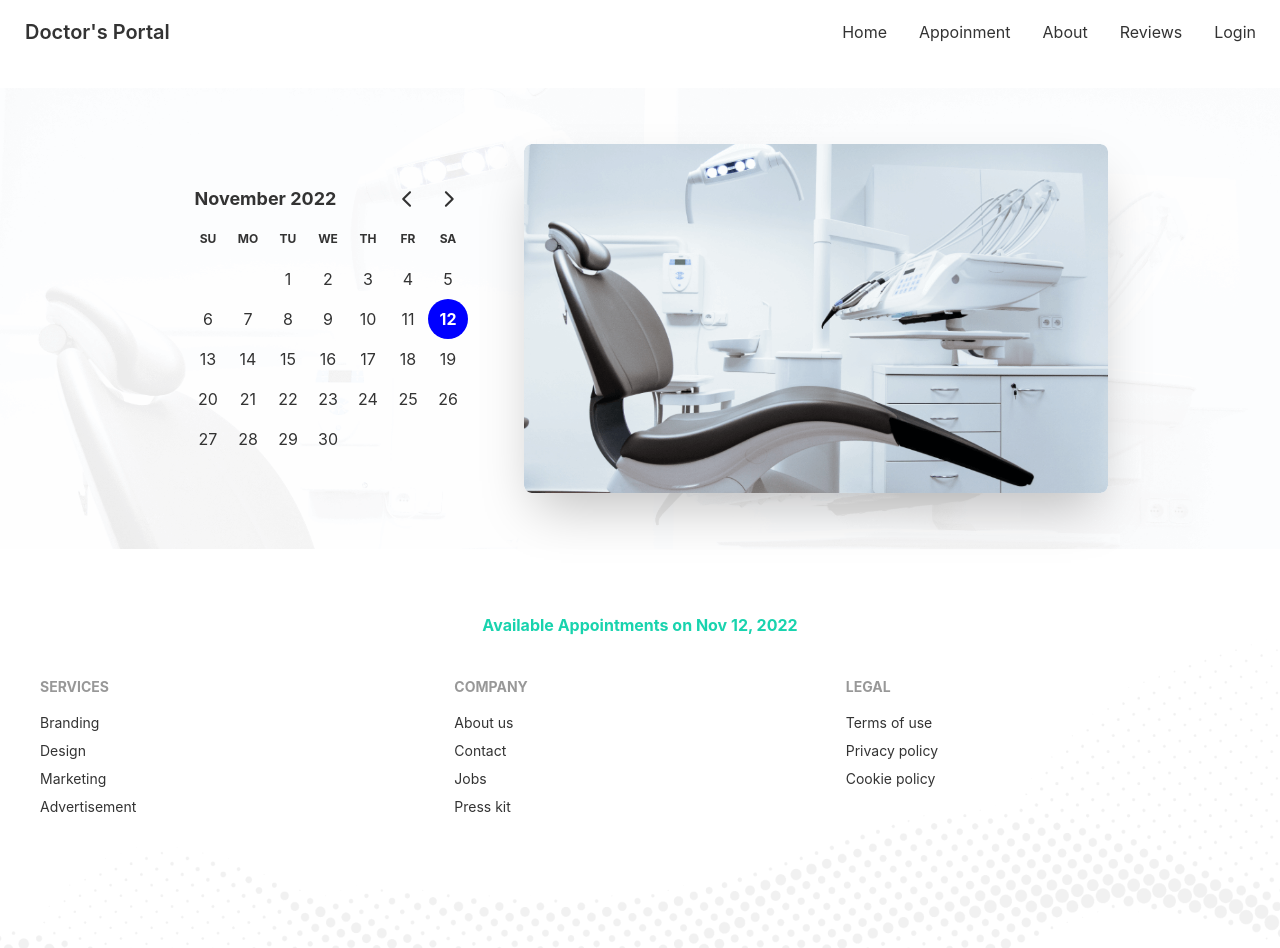
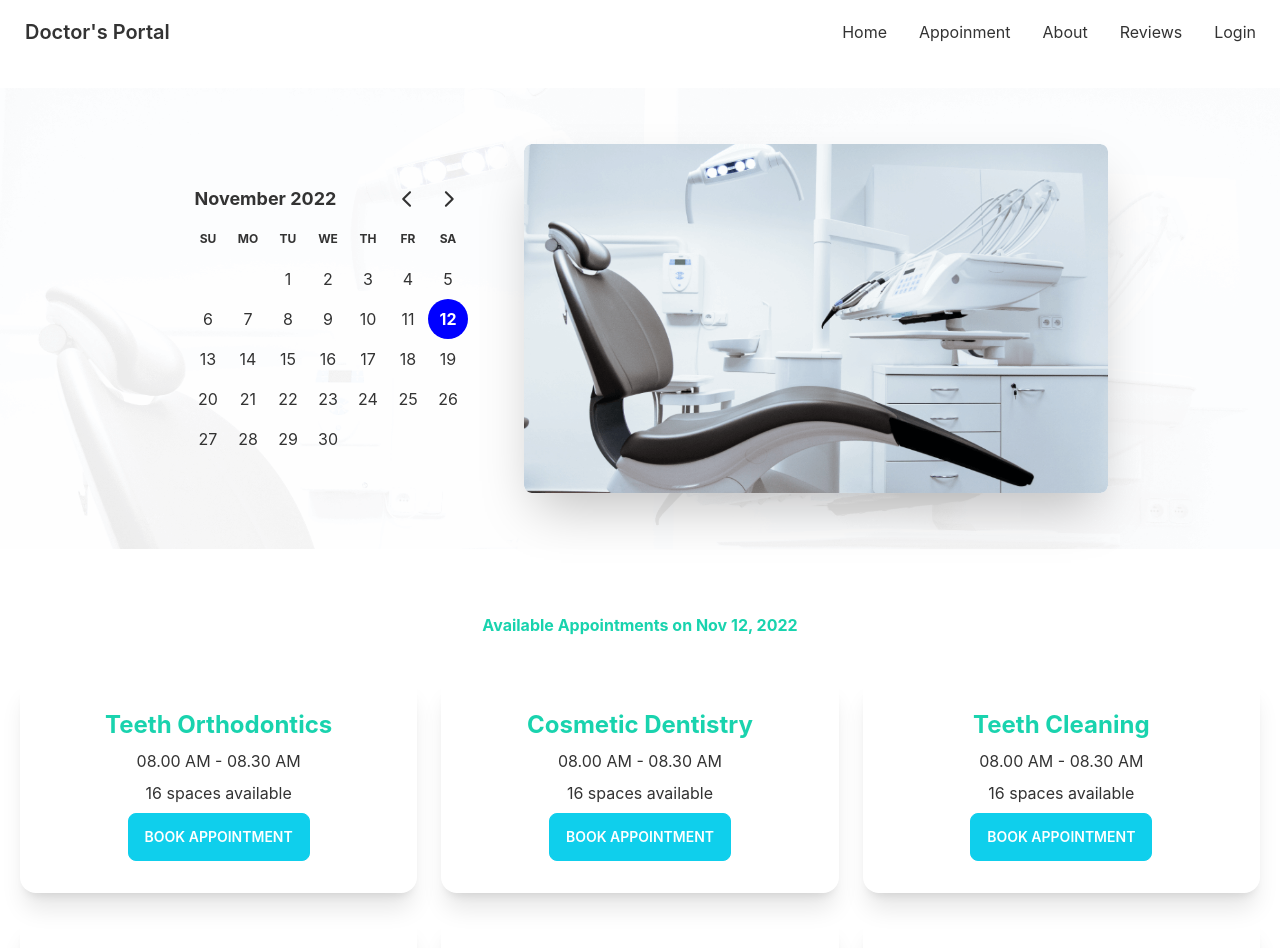
Before and after one commit to ayeasin14/doctors-portal-client-finalProject, a React (Create React App) app: page /appointment in a window 1280 px wide. Shown: the top 948 px of the page. Built offline with nearby package versions, Linux system fonts and the light colour scheme.

Commit message:
appointment added

```diff
--- /dev/null
+++ b/src/pages/Appointment/AvailableAppoinments/AppointmentOption.js
@@ -0,0 +1,20 @@
+import React from 'react';
+
+const AppointmentOption = ({ appointmentOption }) => {
+
+    const { name, slots } = appointmentOption;
+    return (
+        <div className="card shadow-xl">
+            <div className="card-body text-center">
+                <h2 className="text-2xl font-bold text-secondary">{name}</h2>
+                <p>{slots.length > 0 ? slots[0] : 'Tray Another Day'}</p>
+                <p>{slots.length} {slots.length > 1 ? 'spaces' : 'space'} available</p>
+                <div className="card-actions justify-center">
+                    <button className="btn btn-primary text-white">Book Appointment</button>
+                </div>
+            </div>
+        </div>
+    );
+};
+
+export default AppointmentOption;
--- a/src/pages/Appointment/AvailableAppoinments/AvailableAppoinments.js
+++ b/src/pages/Appointment/AvailableAppoinments/AvailableAppoinments.js
@@ -1,10 +1,27 @@
 import { format } from 'date-fns';
-import React from 'react';
+import React, { useEffect, useState } from 'react';
+import AppointmentOption from './AppointmentOption';
 
 const AvailableAppoinments = ({ selectedData }) => {
+    const [appointmentOptions, setAppointmentOptions] = useState([])
+
+    useEffect(() => {
+        fetch('appointmentOptions.json')
+            .then(res => res.json())
+            .then(data => setAppointmentOptions(data))
+    }, [])
+
     return (
-        <section className='mt-16'>
+        <section className='my-16 mx-5'>
             <p className='text-center text-secondary font-bold'>Available Appointments on {format(selectedData, 'PP')}</p>
+            <div className='grid gap-6 grid-cols-1 md:grid-cols-2 lg:grid-cols-3 mt-10'>
+                {
+                    appointmentOptions.map(option => <AppointmentOption
+                        key={option._id}
+                        appointmentOption={option}
+                    ></AppointmentOption>)
+                }
+            </div>
         </section>
     );
 };
```
Also changed, not shown: public/appointmentOptions.json (renamed from public/services.json).
